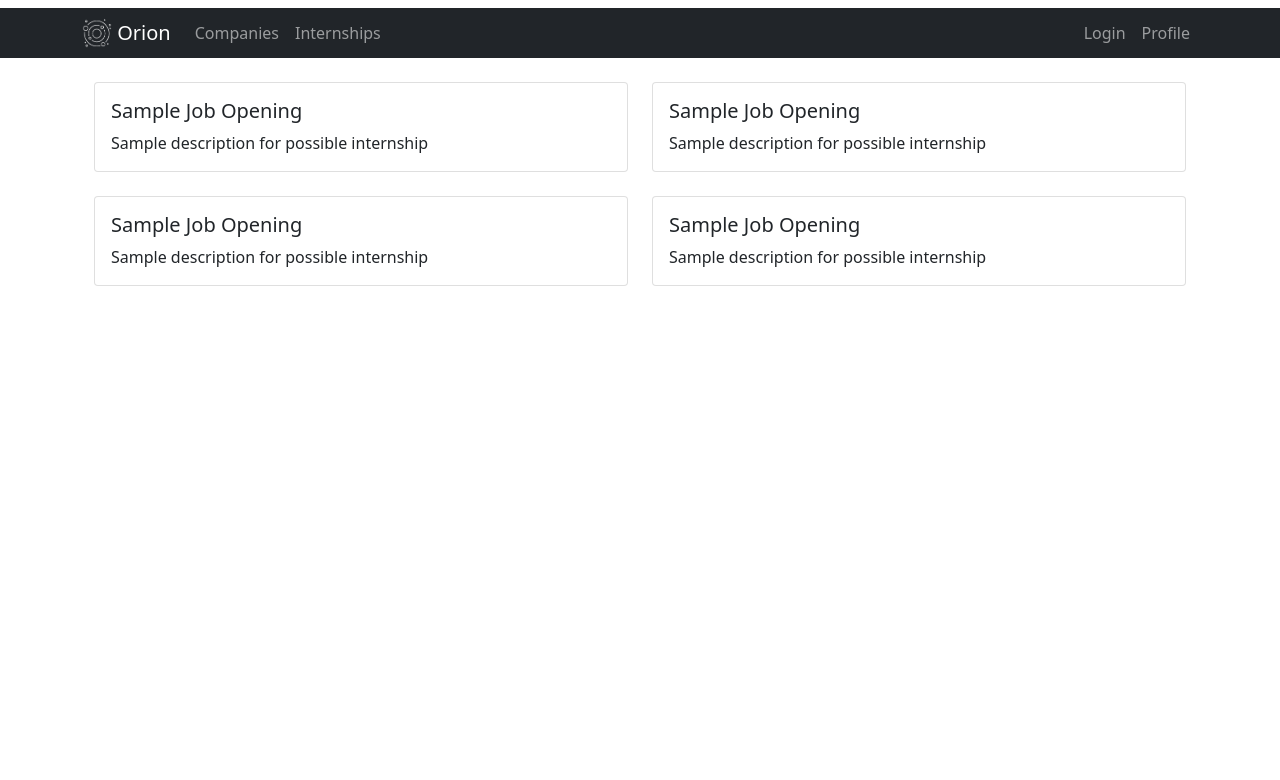
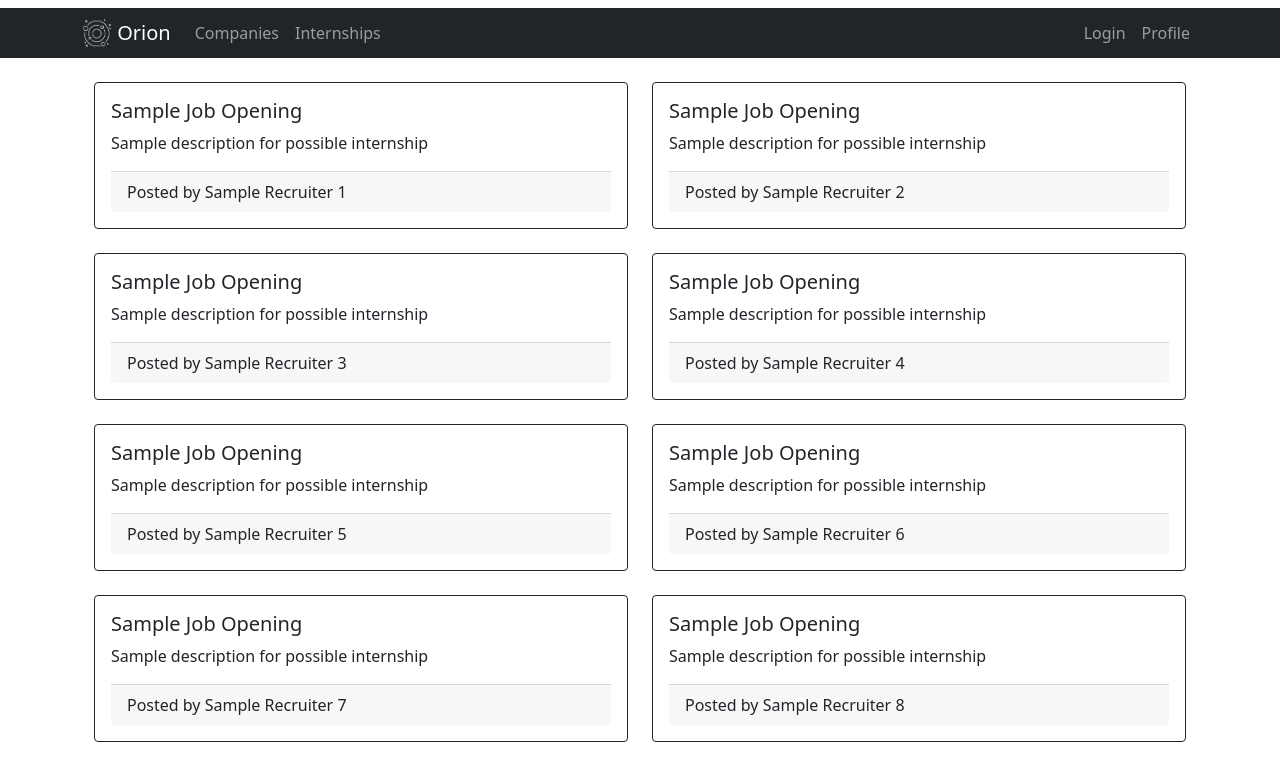
Before and after one commit to fdnthecoder/OrionFrontEnd, a React (Create React App) app in the folder frontend/: page /internships in a window 1280 px wide. Shown: the top 780 px of the page. Built offline with nearby package versions, Linux system fonts and the light colour scheme; no server answers.

Commit message:
fixed issue where Cards in Board.js missing keys

```diff
--- a/frontend/src/Components/Board/Board.js
+++ b/frontend/src/Components/Board/Board.js
@@ -8,14 +8,17 @@ class Board extends React.Component{
         return(
             <Container fluid>
                 <Row xs={1} md={2} className="g-4">
-                {Array.from({ length: 4 }).map((_, idx) => (
-                    <Col>
-                        <Card>
-                            <Card.Body>
-                            <Card.Title>Sample Job Opening</Card.Title>
-                            <Card.Text>
+                {Array.from({ length: 8 }).map((_, idx) => (
+                    <Col key={"col" + idx.toString()}>
+                        <Card border="dark" key={"entry" + idx.toString()}>
+                            <Card.Body key={"body" + idx.toString()}>
+                            <Card.Title key={"title" + idx.toString()}>Sample Job Opening</Card.Title>
+                            <Card.Text key={"text" + idx.toString()}>
                                 Sample description for possible internship
                             </Card.Text>
+                            <Card.Footer key={"footer" + idx.toString()}>
+                                Posted by Sample Recruiter {idx + 1}
+                            </Card.Footer>
                             </Card.Body>
                         </Card>
                     </Col>
--- a/frontend/src/Components/Header/Header.js
+++ b/frontend/src/Components/Header/Header.js
@@ -1,5 +1,5 @@
 import React from 'react'
-    import './Header.css'
+import './Header.css'
 import Navbar from 'react-bootstrap/Navbar'
 import Nav from 'react-bootstrap/Nav'
 import Container from 'react-bootstrap/Container'
--- a/frontend/src/Pages/Login/Login.js
+++ b/frontend/src/Pages/Login/Login.js
@@ -26,6 +26,7 @@ class Login extends React.Component{
                                 Login
                             </Button>{' '}
                         </Form>
+
                     </div>
                 </div>
             </div>
```
